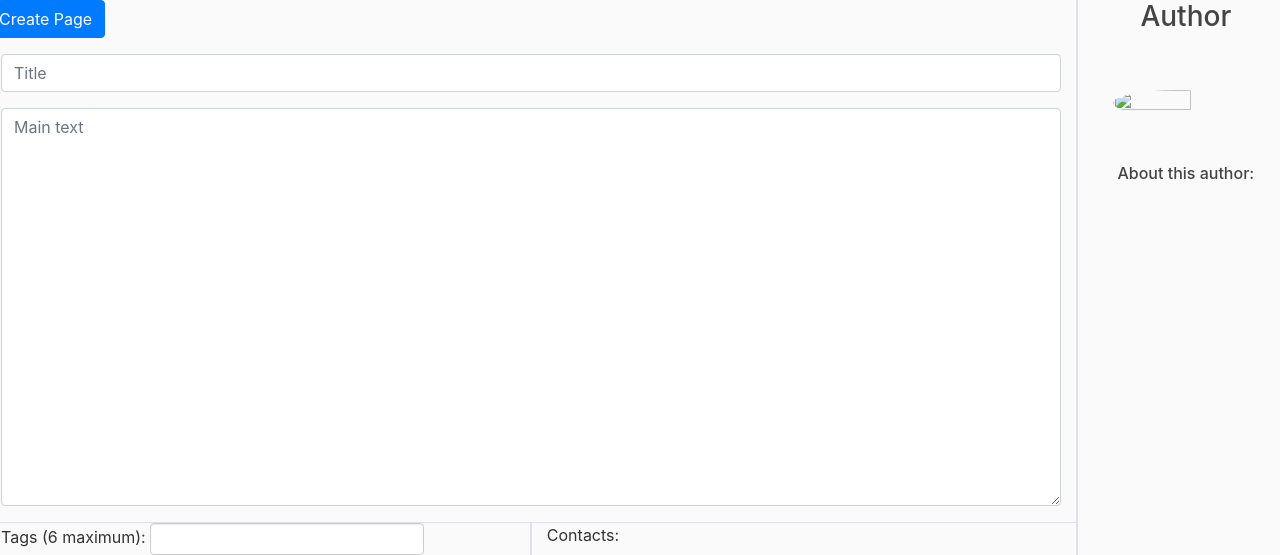
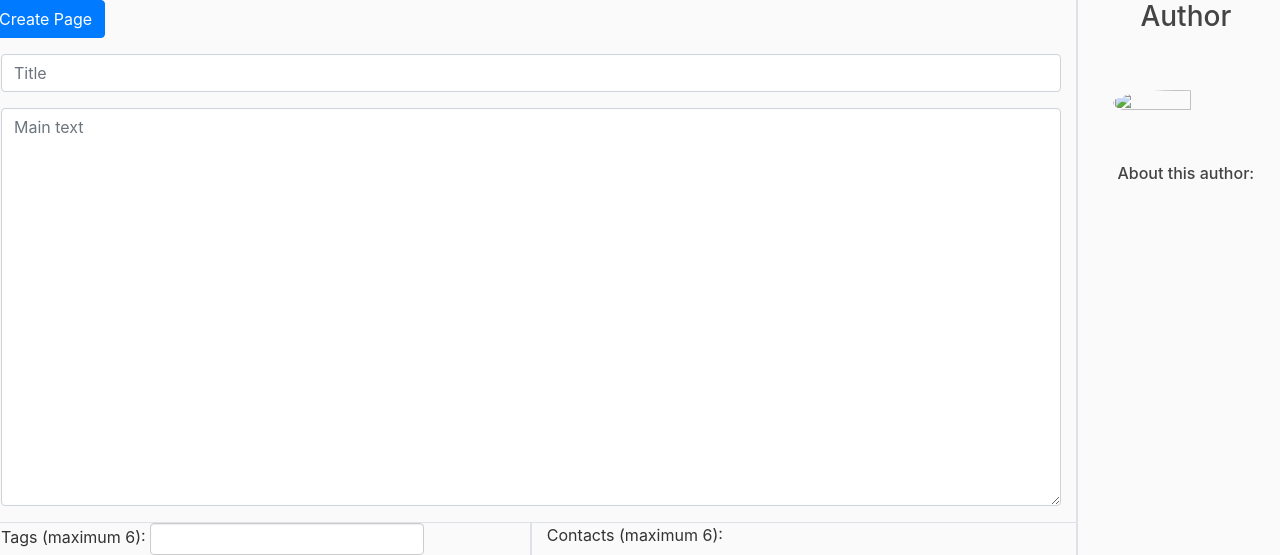
Before and after one commit to spinksd/KnowledgeSharingPlatform, a Django app: template website/templates/website/page_form.html in a window 1280 px wide. Shown: the part 81-636 px from the top of the page. Run offline with Django 3.2, Linux system fonts and the light colour scheme; the template is opened without the code that fills it: values that come from a table or form of the project are taken from there, others are empty; parts of the project's set-up code (start-up, migrations or seed data) failed here and were passed over; some libraries are stand-ins or nearby versions.

Commit message:
Added logic to limit number of contacts to 6 when submitting page form

```diff
--- a/website/forms.py
+++ b/website/forms.py
@@ -23,9 +23,16 @@
         }
 
     def clean_tags(self):
+        # Ensure no more than 6 tags have been added to page
         tags = self.cleaned_data.get('tags', [])
         if len(tags) > 6:
             raise forms.ValidationError('Invalid number of tags. Can\'t have more than 6 tags!', code='invalid')
+
+        # Ensure no more than 6 co tacts have been added to page
+        contacts = self.cleaned_data.get('contacts', [])
+        if len(contacts) > 6:
+            raise forms.ValidationError('Invalid number of contacts. Can\'t have more than 6 contacts!', code='invalid')
+
         # The below should return the data of the current form
         # Such that the user's submitted data remains in the form (however, this currently doesn't seem to work)
         return self.cleaned_data
--- a/website/templates/website/page_form.html
+++ b/website/templates/website/page_form.html
@@ -41,7 +41,7 @@
               <div class="col">
                 <ul class="list-group">
                   <div class="form-group">
-                    <label>Tags (6 maximum):</label>
+                    <label>Tags (maximum 6):</label>
                     <input type="text" data-role="tagsinput" class="form-control" name="tags">
                   </div>
                 </ul>
@@ -53,7 +53,7 @@
               <div class="col">
                 <ul class="list-group">
                   <div class="form-group">
-                    <label>Contacts:</label>
+                    <label>Contacts (maximum 6):</label>
                     <select class="form-control" name="contacts" theme="bootstrap" data-placeholder="Search contacts..." data-minimum-input-length="1" id="contacts_autocomplete" data-autocomplete-light-language="en" data-autocomplete-light-url="/contacts-autocomplete/" data-autocomplete-light-function="select2" multiple="multiple"></select>
                   </div>
                 </ul>
```
